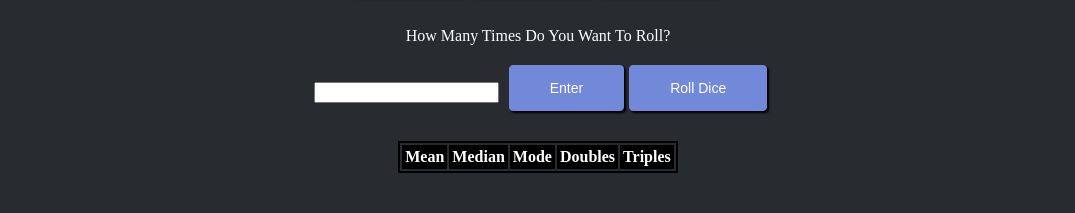
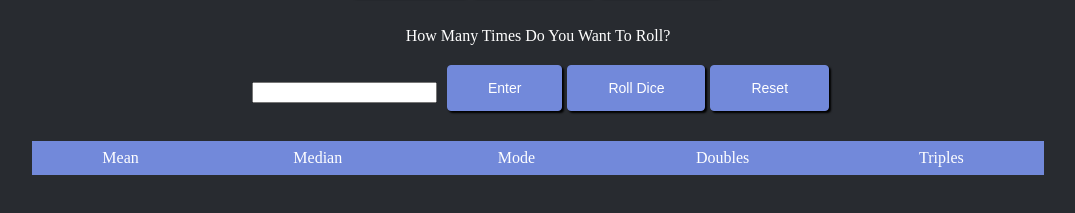
Before and after one commit to kjiang123/DiceRoller, a plain HTML site: page index.html in a window 1280 px wide. Shown: the part 129-342 px from the top of the page, without its empty margins (102-1177 px from the left). Drawn offline with Linux system fonts and the light colour scheme.

Commit message:
Add files via upload

```diff
--- a/index.html
+++ b/index.html
@@ -24,9 +24,10 @@
     <div class="inputStuff">
         <input id="numRolls" type="number" name="numRolls" style="margin: 10px">
         <button type="button" onclick="submit()" class="Dice">Enter</button>
-        <br>
         <button type="button" onclick="rollDice()" class="Dice">Roll Dice</button>
+        <button type="button" onclick="resetTable()" class="Dice">Reset</button>
     </div>
+
     <div class="tableDiv">
     <table id="Table">
             <tr>
--- a/script.js
+++ b/script.js
@@ -102,3 +102,7 @@ function rollDice() {
   cell4.innerHTML = doubles;
   cell5.innerHTML = triples;
 }
+
+function resetTable(){
+  location.reload();
+}
--- a/style.css
+++ b/style.css
@@ -1,13 +1,21 @@
-table, th, td {
-    border: 2px solid black;
-    border-collapse: collpase;
-    margin-left: auto;
-    margin-right: auto;
-    color: #fff;
+table {
+  border-collapse: collapse;
+  width: 80%;
+  margin: auto;
 }
 
-th{
-    background-color: #000;
+th {
+  background-color: #7289da;
+  color: white;
+  font-weight: normal;
+  padding: 8px;
+}
+
+td {
+  border: 2px solid black;
+  padding: 8px;
+  text-align: center;
+  color: white;
 }
 
 
```
